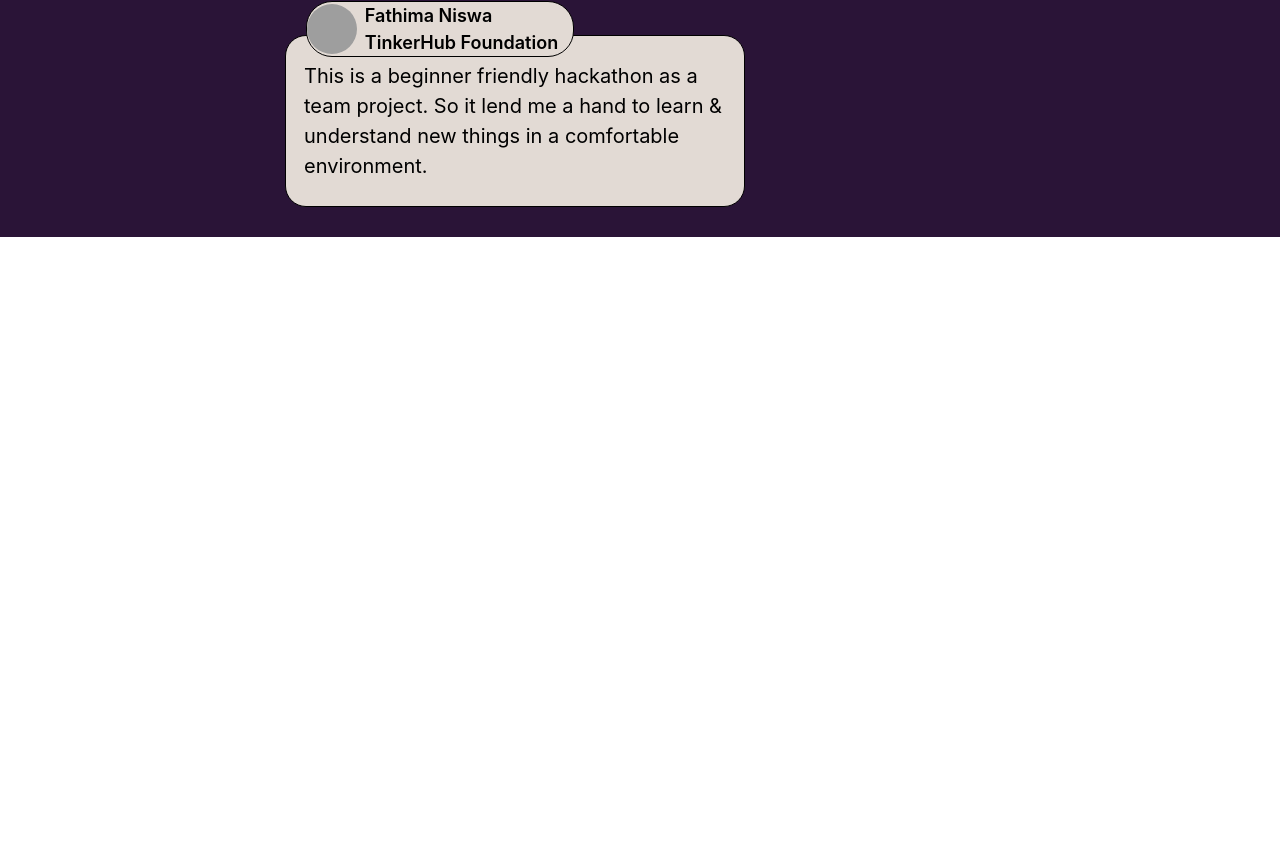
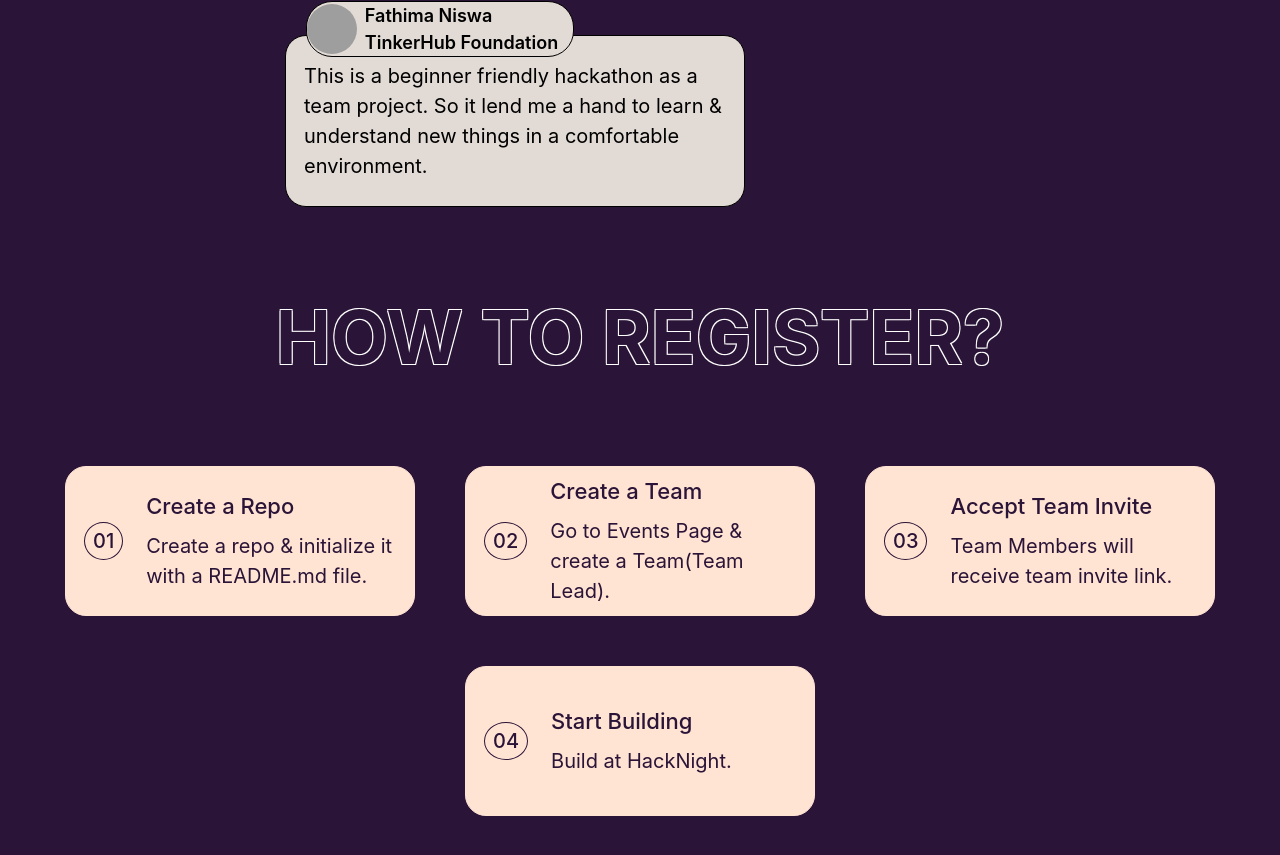
Before and after one commit to tinkerhub/saturday-hack-night, a React app in the folder apps/web/: page / in a window 1280 px wide. Shown: the part 1342-2197 px from the top of the page. Before the commit the page ends 1579 px from the top, so only its background shows below. Built offline with nearby package versions, Linux system fonts and the light colour scheme; no server answers; grey boxes are pictures that could not be loaded.

Commit message:
feat: add register page

```diff
--- /dev/null
+++ b/apps/web/src/components/Card.tsx
@@ -0,0 +1,47 @@
+import { HStack, VStack, Text } from '@chakra-ui/react';
+import React from 'react';
+
+const Card = ({ num, heading, text }: CardProps) => (
+    <HStack
+        height="150px"
+        width="350px"
+        padding="18px"
+        border="1px solid #FFE3D3"
+        color="#2A1437"
+        background="#FFE3D3"
+        borderRadius="21px"
+        _hover={{
+            background: '#2A1437',
+            color: '#FFE3D3',
+            border: '1px solid #FFE3D3',
+        }}
+    >
+        <Text
+            fontWeight="500"
+            fontSize="20px"
+            borderRadius="50%"
+            border="1.5px solid #2A1437"
+            paddingInline="8px"
+            paddingBlock="3px"
+            _groupHover={{
+                border: '1px solid #2A1437',
+            }}
+        >
+            {num}
+        </Text>
+        <VStack paddingInlineStart="15" alignItems="flex-start">
+            <Text fontSize="22px" fontWeight="500">
+                {heading}
+            </Text>
+            <Text fontSize="20px">{text}</Text>
+        </VStack>
+    </HStack>
+);
+
+export default Card;
+
+export interface CardProps {
+    num: string;
+    heading: string;
+    text: string;
+}
--- a/apps/web/src/components/index.tsx
+++ b/apps/web/src/components/index.tsx
@@ -1,5 +1,6 @@
 import Button from './Button';
 import NavBar from './Navbar';
 import Chat from './Chat';
+import Card from './Card';
 
-export { Button, NavBar, Chat };
+export { Button, NavBar, Chat, Card };
--- a/apps/web/src/routes/Landing.tsx
+++ b/apps/web/src/routes/Landing.tsx
@@ -1,13 +1,14 @@
 import React from 'react';
 import { NavBar } from '../components';
 import { Layout } from '../layout';
-import { Home, Why } from '../views/Landing';
+import { Home, How, Why } from '../views/Landing';
 
 const Landing = () => (
     <Layout>
         <NavBar />
         <Home />
         <Why />
+        <How />
     </Layout>
 );
 
--- /dev/null
+++ b/apps/web/src/views/Landing/How.tsx
@@ -0,0 +1,56 @@
+import { VStack, Heading, Flex } from '@chakra-ui/react';
+import React from 'react';
+import { Card } from '../../components';
+
+const How = () => {
+    const steps = [
+        {
+            num: '01',
+            heading: 'Create a Repo',
+            text: 'Create a repo & initialize it with a README.md file.',
+        },
+        {
+            num: '02',
+            heading: 'Create a Team',
+            text: 'Go to Events Page & create a Team(Team Lead).',
+        },
+        {
+            num: '03',
+            heading: 'Accept Team Invite',
+            text: 'Team Members will receive team invite link.',
+        },
+        {
+            num: '04',
+            heading: 'Start Building',
+            text: 'Build at HackNight.',
+        },
+    ];
+
+    return (
+        <VStack height={{ md: '100vh' }}>
+            <Heading
+                fontWeight="700"
+                marginBlockStart="3rem"
+                color="#2A1437"
+                textAlign="center"
+                marginBlockEnd="40px"
+                fontSize={{ base: '45px', md: '74px' }}
+                textShadow="1px 1px #fff, 1px -1px #fff, -1px 1px #fff, -1px -1px #fff"
+            >
+                HOW TO REGISTER?
+            </Heading>
+            <Flex
+                marginBlock="36px"
+                justifyContent="center"
+                columnGap="50px"
+                rowGap="50px"
+                flexWrap="wrap"
+            >
+                {steps.map((step) => (
+                    <Card {...step} />
+                ))}
+            </Flex>
+        </VStack>
+    );
+};
+export default How;
--- a/apps/web/src/views/Landing/index.tsx
+++ b/apps/web/src/views/Landing/index.tsx
@@ -1,4 +1,5 @@
 import Home from './Home';
 import Why from './Why';
+import How from './How';
 
-export { Home, Why };
+export { Home, Why, How };
```
